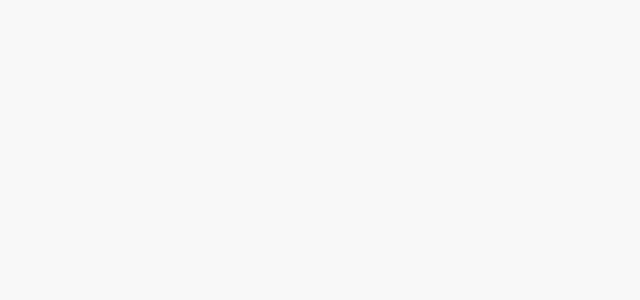
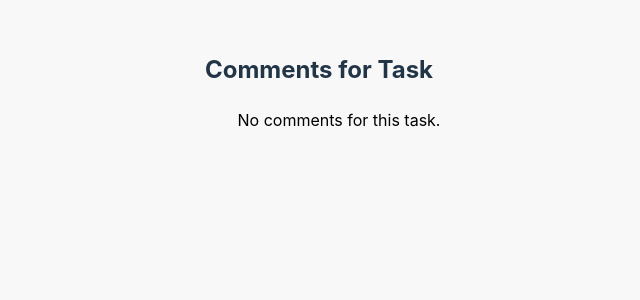
Before and after one commit to DymurBoi/TaskBuster, a React (Vite) app: page /readComments in a window 1280 px wide. Before the commit this address had no page. Shown: the top 300 px of the page, without its empty margins (473-1113 px from the left). Built offline with nearby package versions, Linux system fonts and the light colour scheme.

Commit message:
be able to view tasks and comments for a specific task

```diff
--- /dev/null
+++ b/src/Maquiling_Components/CommentView.jsx
@@ -0,0 +1,47 @@
+import { useLocation } from 'react-router-dom';
+import { useEffect, useState } from 'react';
+import axios from 'axios';
+
+function ReadComments() {
+  const location = useLocation();
+  const { taskId } = location.state || {};  // Retrieve the taskId passed from the previous page
+  const [comments, setComments] = useState([]);
+  const [filteredComments, setFilteredComments] = useState([]);
+
+  useEffect(() => {
+    if (taskId) {
+      // Fetch all comments
+      axios.get(`/api/taskbuster/getComment`)
+        .then(response => {
+          setComments(response.data);
+          // Filter comments to only include those related to the specified taskId
+          const taskComments = response.data.filter(comment => comment.task.taskId === taskId);
+          setFilteredComments(taskComments);
+        })
+        .catch(error => console.error("Error fetching comments:", error));
+    }
+  }, [taskId]);
+
+  return (
+    <div>
+      <h2>Comments for Task {taskId}</h2>
+      <ul>
+        {filteredComments.length > 0 ? (
+          filteredComments.map(comment => (
+            <li key={comment.commentId}>
+              <h3>Comment #{comment.commentId}</h3>
+              <p><strong>Text:</strong> {comment.commentText}</p>
+              <p><strong>Created At:</strong> {new Date(comment.createdAt).toLocaleDateString()}</p>
+              <p><strong>Task Title:</strong> {comment.task.title}</p>
+              <p><strong>Task Description:</strong> {comment.task.description}</p>
+            </li>
+          ))
+        ) : (
+          <p>No comments for this task.</p>
+        )}
+      </ul>
+    </div>
+  );
+}
+
+export default ReadComments;
--- a/src/Maquiling_Components/TaskView.jsx
+++ b/src/Maquiling_Components/TaskView.jsx
@@ -13,14 +13,11 @@ import { createTheme } from '@mui/material/styles';
 
 const theme = createTheme({
     typography: {
-      body1: {
-        color: 'red'
-      },
       h1: {
         color: 'black',
       },
       button: {
-        color: 'red'
+        color: 'yellow'
       }
     }
   });
@@ -63,6 +60,7 @@ function TaskView() {
       </CardContent>
       <CardActions>
       <Link to={`/taskupdate/${task.taskId}`}>Update Task</Link>
+      <Link to="/readComments" state={{ taskId: task.taskId }}>View Comments</Link>
       <Button size="small" onClick={() => deleteTask(task.taskId)}>Delete Task</Button>
       </CardActions>
     </Card>
--- a/src/Maquiling_Components/task.css
+++ b/src/Maquiling_Components/task.css
@@ -23,8 +23,7 @@
 /* Space for the navbar */
 }
 #root {
-    max-width: 1280px;
-    margin: 0 auto;
     padding: 2rem;
     text-align: center;
+    background-color: #f8f8f8;
 }
--- a/src/Mefania components/css.css
+++ b/src/Mefania components/css.css
@@ -1,8 +1,6 @@
 /* Screen styling */
 #root {
     max-width: 1280px;
-    margin: 0 auto;
-    padding: 2rem;
     text-align: center;
     display: flex;
     flex-direction: column;
--- a/src/Routes.jsx
+++ b/src/Routes.jsx
@@ -5,7 +5,7 @@ import Register from './Mefania components/Register';
 import Login from './Mefania components/Login';
 import TaskView from './Maquiling_Components/TaskView';
 import TaskUpdate from './Maquiling_Components/TaskUpdate';
-
+import CommentView from './Maquiling_Components/CommentView'
 const RoutesConfig = ({ loggedInUserId, handleLogin }) => (
   <Routes>
     <Route path="/" element={<Navigate to="/register" />} />
@@ -13,6 +13,7 @@ const RoutesConfig = ({ loggedInUserId, handleLogin }) => (
     <Route path="/login" element={<Login onLogin={handleLogin} />} />
     <Route path="/taskview" element={<TaskView/>}/>
     <Route path="/taskupdate/:taskId" element={<TaskUpdate/>}/>
+    <Route path="/readComments/" element={<CommentView/>}/>
   </Routes>
 );
 
```
